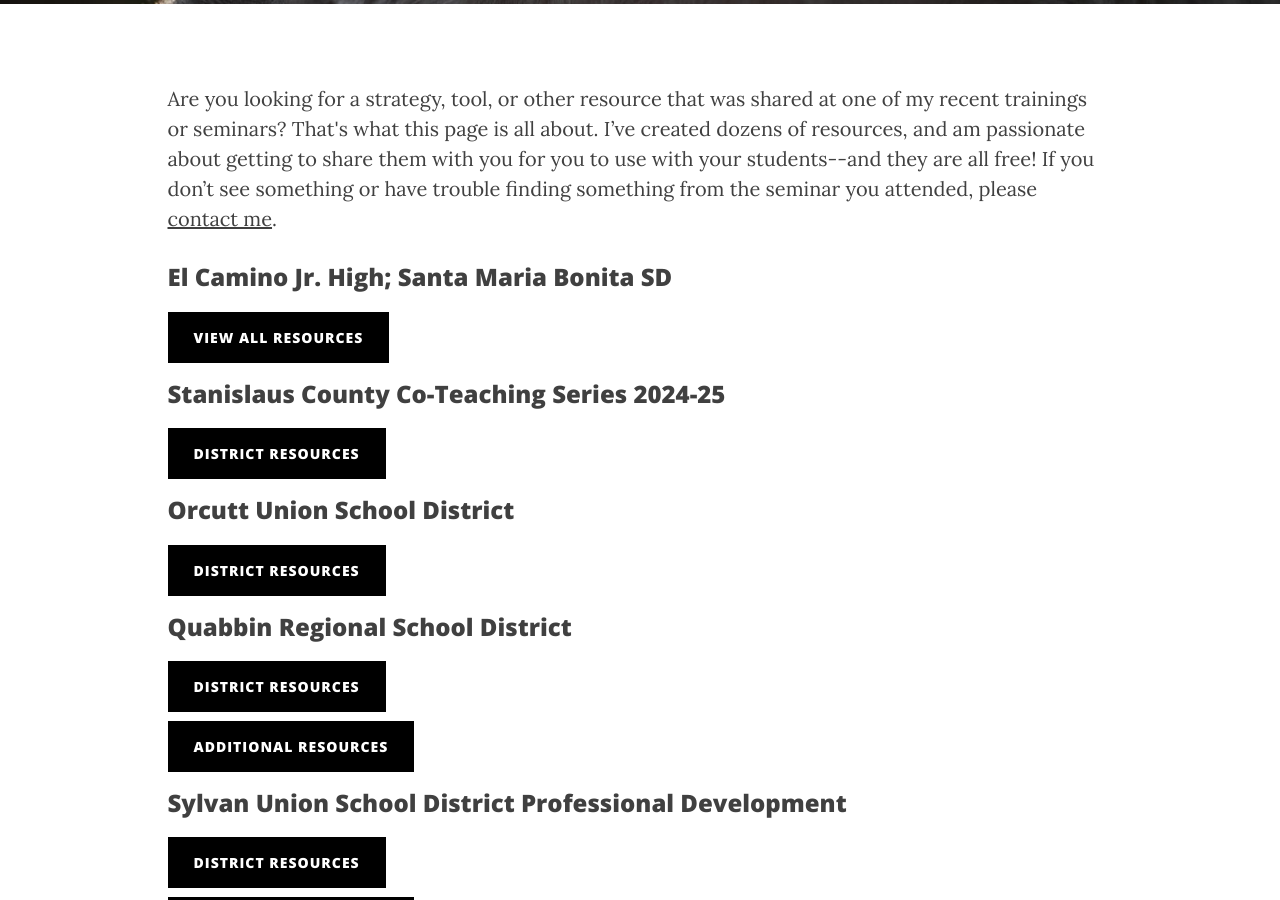
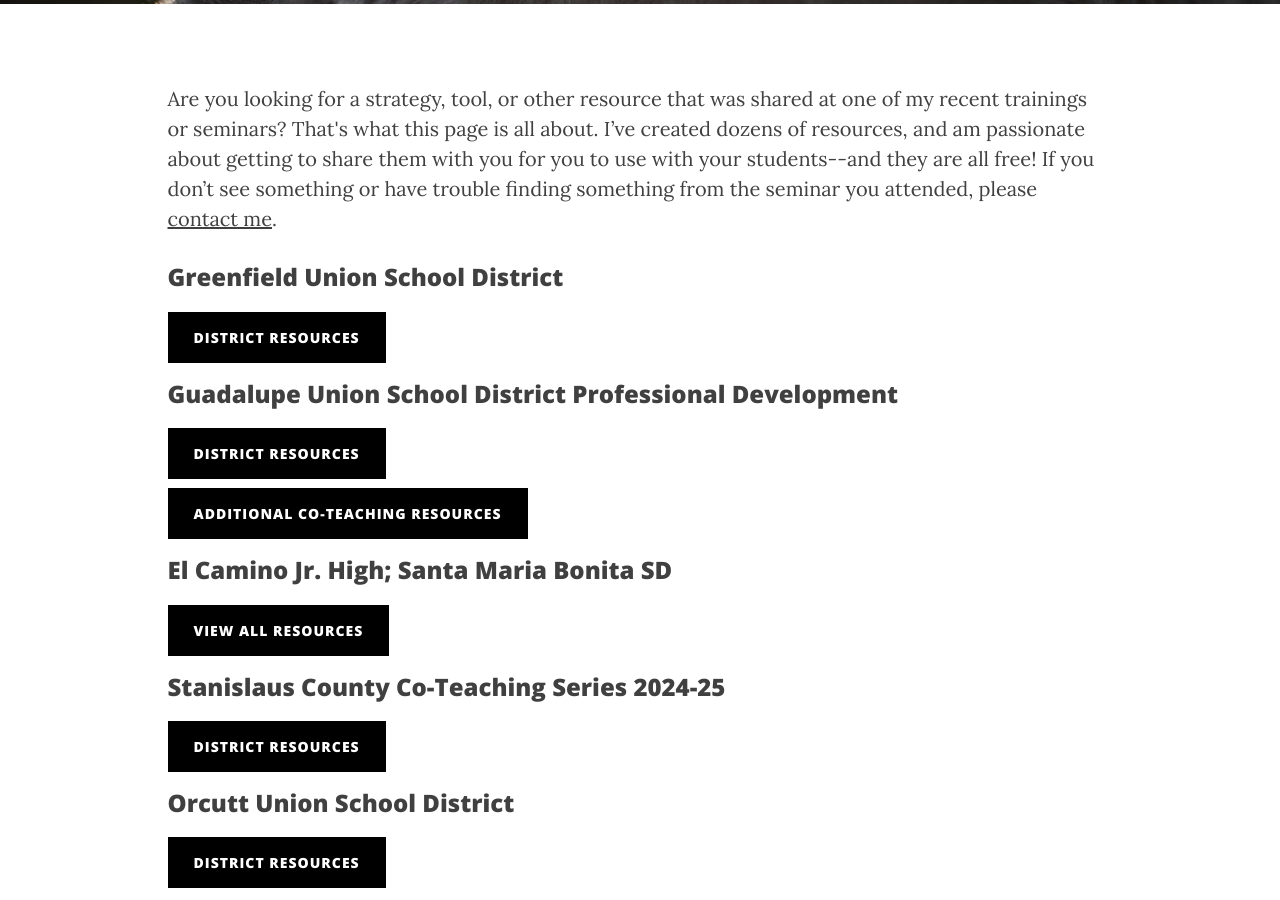
Before and after one commit to iamweswilson/clearlycat, a Jekyll site: the page built from resources.html, in a window 1280 px wide and 900 px high, scrolled down 444 px. Built offline with Jekyll 4.4.1, drawn with Linux system fonts in a browser that asks for light colours; nearby versions of some CDN libraries; comment, search, counter and statistics services are not loaded; some of the changed text lies outside the part shown.

Commit message:
Update resources.html

```diff
--- a/resources.html
+++ b/resources.html
@@ -24,6 +24,23 @@ permalink: /training-resources/
             <div class="col-sm-10 col-sm-push-1">
                 <p>
                     Are you looking for a strategy, tool, or other resource that was shared at one of my  recent trainings or seminars? That's what this page is all about.  I’ve created dozens of resources, and am passionate about getting to share them with you for you to use with your students--and they are all free!  If you don’t see something or have trouble finding something from the seminar you attended, please <a href="/contact/">contact me</a>.
+                </p>
+                <h3>Greenfield Union School District</h3>
+                <p>
+                    <a href="//drive.google.com/drive/folders/1vCU2EgA47qcKnG-8K6D_rpI6YAJkqkLA?usp=sharing" class="resource-btn" target="_blank">
+                        District Resources
+                    </a>
+                </p>
+                <h3>Guadalupe Union School District Professional Development</h3>
+                <p>
+                    <a href="//drive.google.com/drive/folders/1q0ZLKQBHAT95LCHfgNydZTEtfOe2DfIj?usp=sharing" class="resource-btn" target="_blank">
+                        District Resources
+                    </a>
+                </p>
+                <p>
+                    <a href="//drive.google.com/drive/folders/0B6LJvCVcyOwfY250UTM5X3FJTms?resourcekey=0-rQ_vlIT6ljargrgnpgdQ1A&usp=sharing" class="resource-btn" target="_blank">
+                        Additional Co-Teaching Resources
+                    </a>
                 </p>
                 <h3>El Camino Jr. High; Santa Maria Bonita SD</h3>
                 <p>
@@ -108,17 +125,6 @@ permalink: /training-resources/
                 <p>
                     <a href="//drive.google.com/drive/folders/1q5cMRJctuuZnveImaJN5xXvcZBPLvVkB?usp=sharing" class="resource-btn" target="_blank">
                         View All Resources
-                    </a>
-                </p>
-                <h3>Guadalupe Union School District Professional Development 2022-23</h3>
-                <p>
-                    <a href="//drive.google.com/drive/folders/1q0ZLKQBHAT95LCHfgNydZTEtfOe2DfIj?usp=sharing" class="resource-btn" target="_blank">
-                        District Resources
-                    </a>
-                </p>
-                <p>
-                    <a href="//drive.google.com/drive/folders/0B6LJvCVcyOwfY250UTM5X3FJTms?resourcekey=0-rQ_vlIT6ljargrgnpgdQ1A&usp=sharing" class="resource-btn" target="_blank">
-                        Additional Co-Teaching Resources
                     </a>
                 </p>
                 <h3>Grow Public Schools 2022-23</h3>
```
